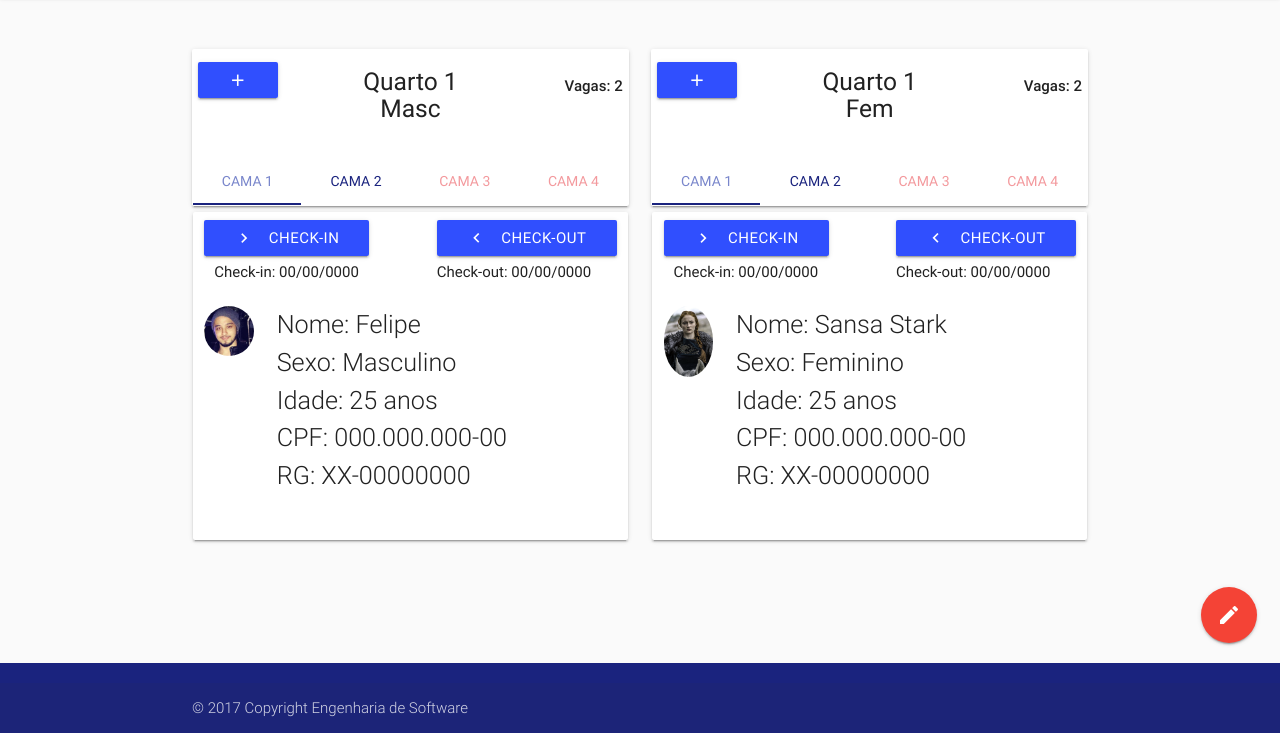
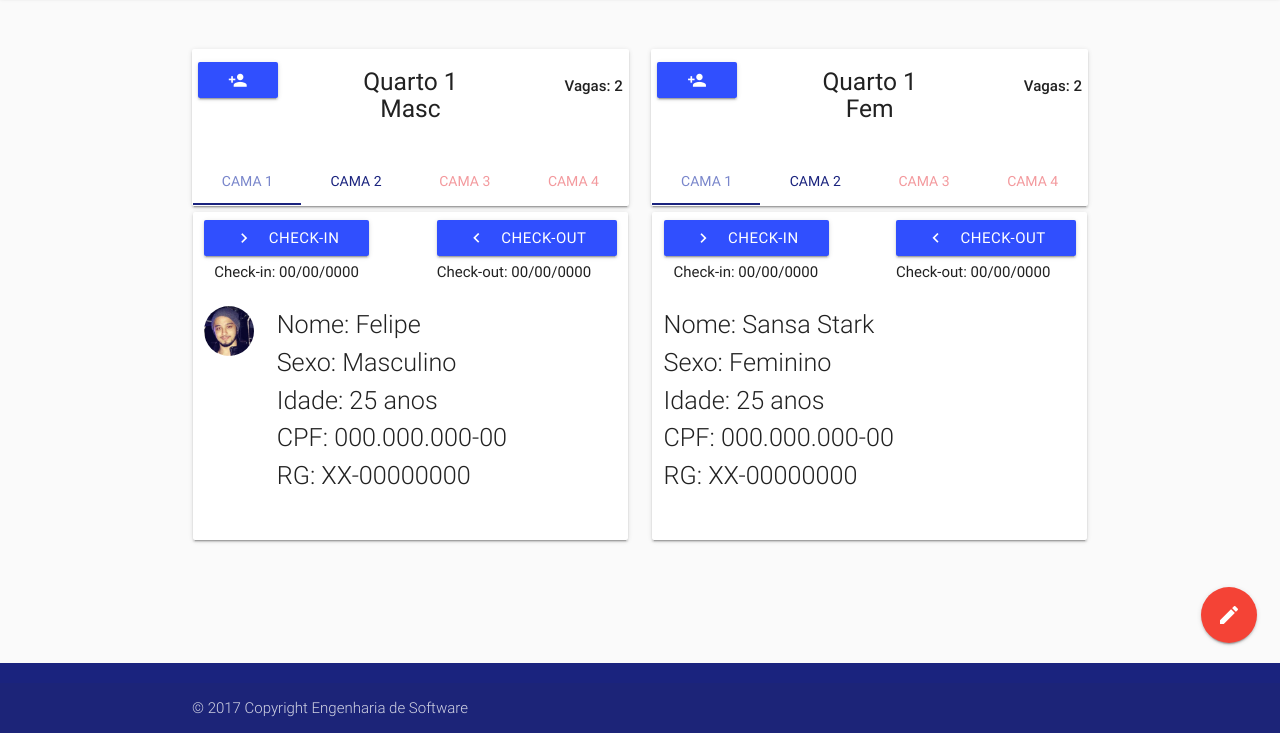
Before and after one commit to fcustodiof/My-Spot, a plain HTML site: page website_MySpot/index.html in a window 1280 px wide. Shown: the part 67-800 px from the top of the page. Drawn offline with Linux system fonts and the light colour scheme; some packages are replaced by stand-ins of ours.

Commit message:
alteracao do icone de add pessoa nas vagas

```diff
--- a/website_MySpot/pages/home.html
+++ b/website_MySpot/pages/home.html
@@ -16,7 +16,7 @@
         <div class="row center-align" style="padding:5px">
           <div class="col s4">
             <a style="margin-top: 7px;" class="left indigo accent-4 waves-effect waves-light btn">
-              <i class="material-icons">add</i>
+              <i class="material-icons">person_add</i>
             </a>
           </div>
           <div class="col s4">
@@ -110,7 +110,7 @@
         <div class="row center-align" style="padding:5px">
           <div class="col s4">
             <a style="margin-top: 7px;" class="left indigo accent-4 waves-effect waves-light btn">
-              <i class="material-icons">add</i>
+              <i class="material-icons">person_add</i>
             </a>
           </div>
           <div class="col s4">
@@ -148,10 +148,10 @@
             </div>
           </div>
           <div class="row">
-            <div class="col s2">
+            <!-- <div class="col s2">
               <img src="./images/sansa-stark.jpg" alt="" class="circle responsive-img">
-            </div>
-            <div class="col s10">
+            </div> -->
+            <div class="col s12">
               <p class="flow-text" style="margin-top:0px">
                 Nome: Sansa Stark
               <br>Sexo: Feminino
@@ -184,10 +184,10 @@
             </div>
           </div>
           <div class="row">
-            <div class="col s2">
+            <!-- <div class="col s2">
               <img src="./images/arya-stark.jpg" alt="" class="circle responsive-img">
-            </div>
-            <div class="col s10">
+            </div> -->
+            <div class="col s12">
               <p class="flow-text" style="margin-top:0px">
                 Nome: Arya Stark
               <br>Sexo: Feminino
```
